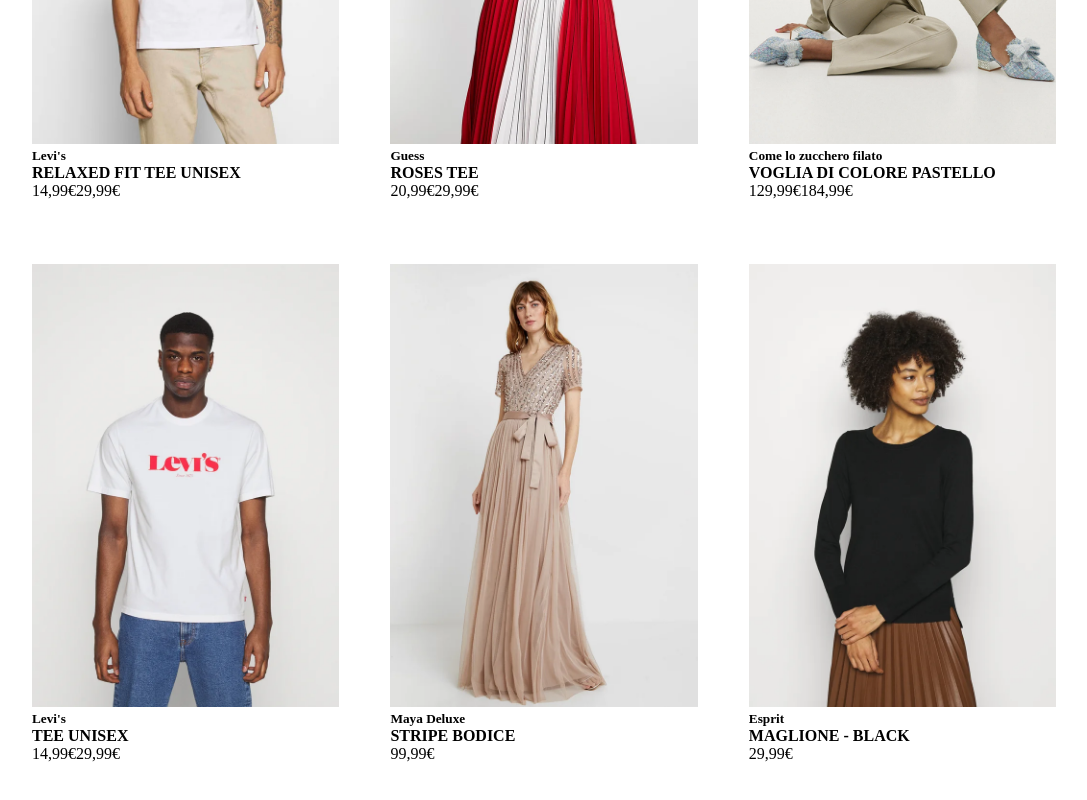
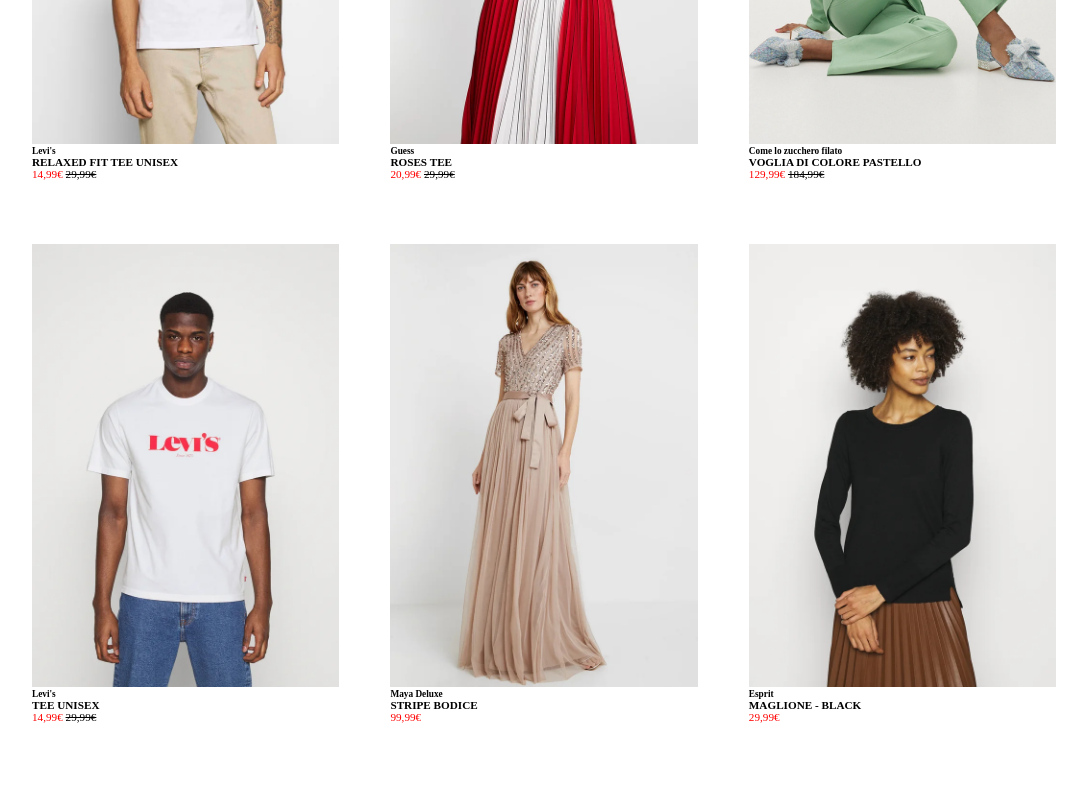
Before and after one commit to grossiValentina/html-css-boolando, a plain HTML site: page index.html in a window 1280 px wide. Shown: the part 332-1132 px from the top of the page, without its empty margins (96-1183 px from the left). Drawn offline with Linux system fonts and the light colour scheme.

Commit message:
add:inserimento img con position absolute

```diff
--- a/css/style.css
+++ b/css/style.css
@@ -26,8 +26,30 @@
  .col {
     width: calc(90% / 3);
     margin-bottom: 4rem;
+    font-size: .7rem;
+    position: relative;
+}
 
- }
+/* PREZZI */
+.rosso {
+    color: red;
+}
+.sbarrato {
+    text-decoration: line-through;
+}
+
+.col .back {
+    position: absolute;
+    top: 0;
+    left: 0;
+    z-index: -1;
+}
+
+.col:hover .back {
+    z-index: 1;
+}
+
+
 
 
 
--- a/index.html
+++ b/index.html
@@ -20,42 +20,51 @@
         <div class="riga">
              <div class="col">
                  <img src="img/1.webp" alt="foto maglia levis scritta bronzo">
+                 <img src="img/1b.webp" class="back" alt="foto intera maglia levis scritta bronzo">
                  <h5>Levi's</h5>
                  <span><strong>RELAXED FIT TEE UNISEX</strong></span>
                  <div>
-                     <span class="rosso">14,99€<span class="sbarrato">29,99€</span></span>
+                     <span class="rosso">14,99€</span>
+                     <span class="sbarrato">29,99€</span>
                  </div>
              </div>
 
              <div class="col">
                  <img src="img/2.webp" alt="foto gonna guess">
+                 <img src="img/2b.webp" class="back" alt="foto intera gonna guess">
                  <h5>Guess</h5>
                  <span><strong>ROSES TEE</strong></span>
                  <div>
-                     <span class="rosso">20,99€<span class="sbarrato">29,99€</span></span>
+                     <span class="rosso">20,99€</span>
+                     <span class="sbarrato">29,99€</span>
                  </div>
              </div>
 
              <div class="col">
-                 <img src="img/3b.webp" alt="foto completo verde">
+                 <img src="img/3.webp" alt="foto completo verde">
+                 <img src="img/3b.webp" class="back" alt="foto intera completo verde">
                  <h5>Come lo zucchero filato</h5>
                  <span><strong>VOGLIA DI COLORE PASTELLO</strong></span>
                  <div>
-                    <span class="rosso">129,99€<span class="sbarrato">184,99€</span></span>
+                    <span class="rosso">129,99€</span>
+                    <span class="sbarrato">184,99€</span>
                  </div>
              </div>
 
              <div class="col">
                  <img src="img/4.webp" alt="foto maglia levis scritta rossa">
+                 <img src="img/4b.webp" class="back" alt="foto intera maglia levis scritta rossa">
                  <h5>Levi's</h5>
                  <span><strong>TEE UNISEX</strong></span>
                  <div>
-                    <span class="rosso">14,99€<span class="sbarrato">29,99€</span></span>
+                    <span class="rosso">14,99€</span>
+                    <span class="sbarrato">29,99€</span>
                  </div>
              </div>
 
              <div class="col">
                  <img src="img/5.webp" alt="foto abito oro">
+                 <img src="img/5b.webp" class="back" alt="foto intera abito oro">
                  <h5>Maya Deluxe</h5>
                  <span><strong>STRIPE BODICE</strong></span>
                  <div class="rosso">99,99€</div>
@@ -63,6 +72,7 @@
 
              <div class="col">
                  <img src="img/6.webp" alt="foto maglia nera">
+                 <img src="img/6b.webp" class="back" alt="foto intera maglia nera">
                  <h5>Esprit</h5>
                  <span><strong>MAGLIONE - BLACK</strong></span>
                  <div class="rosso">29,99€</div>
```
